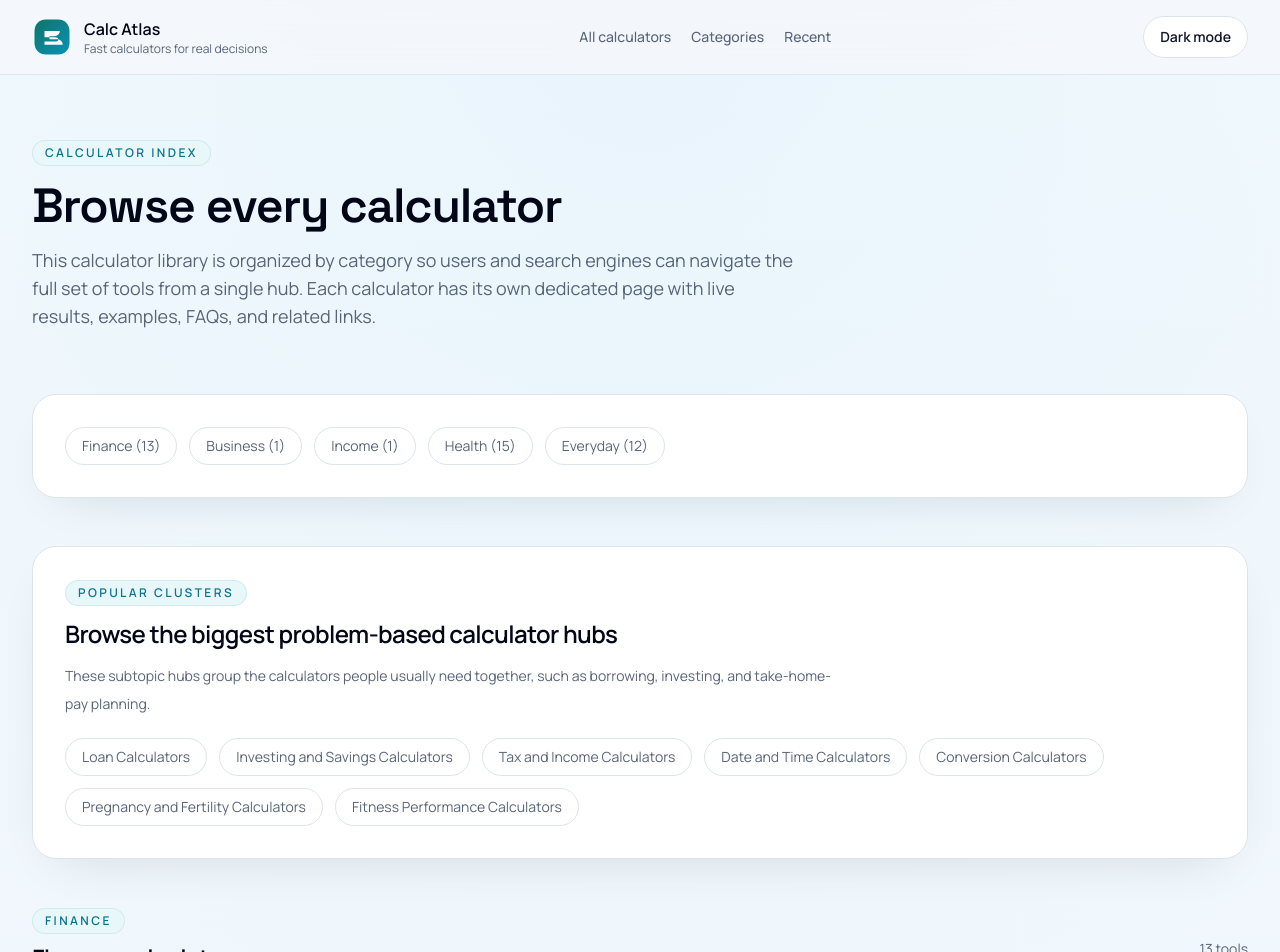
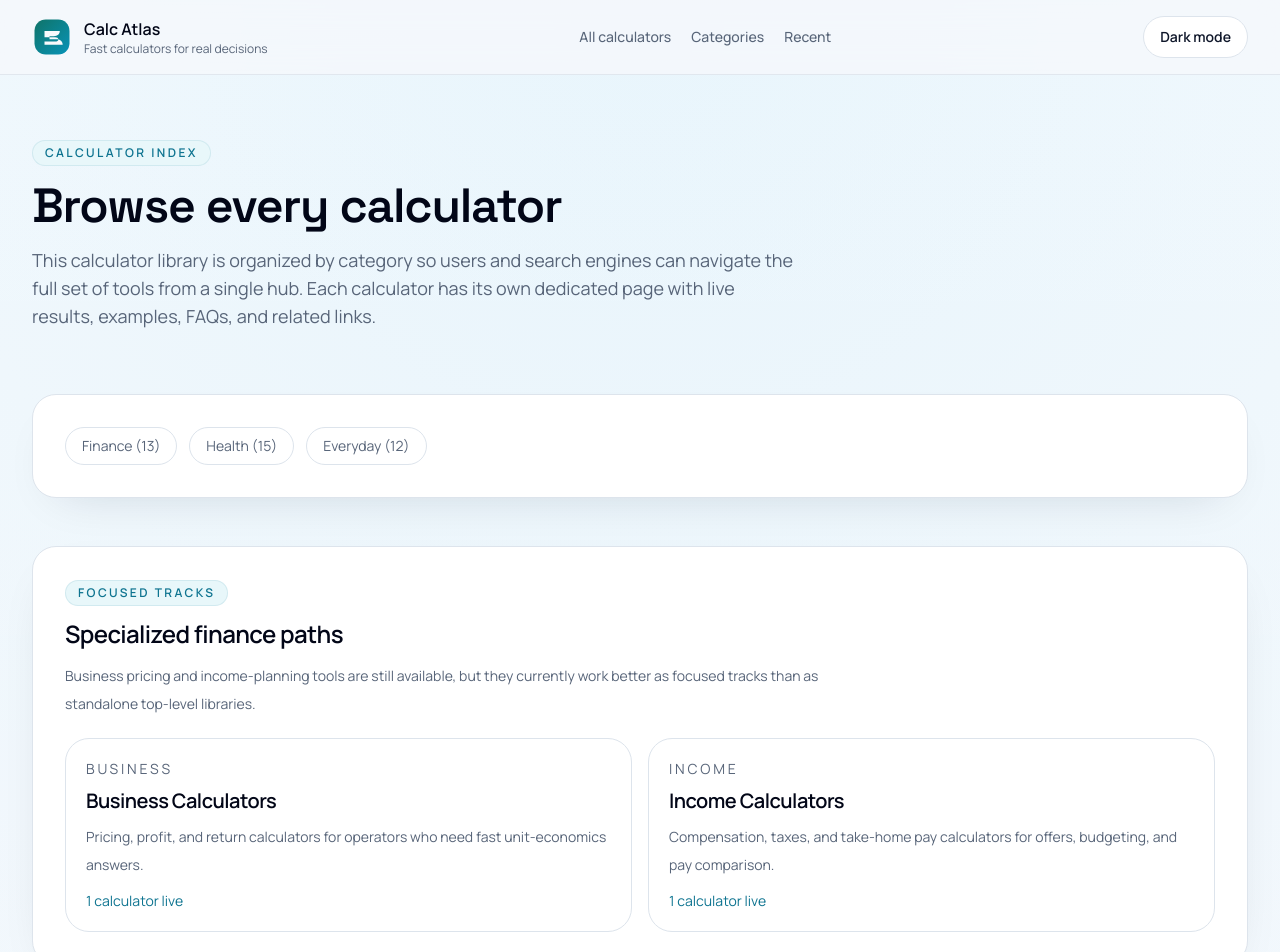
Before and after one commit to engjsmercedes/calcatlas, a Next.js app: page /calculators in a window 1280 px wide. Shown: the top 952 px of the page. Built offline with nearby package versions, Linux system fonts and the light colour scheme; no server answers.

Commit message:
Reframe category navigation around core clusters

```diff
--- a/app/calculators/page.tsx
+++ b/app/calculators/page.tsx
@@ -3,11 +3,19 @@ import Link from "next/link";
 
 import { CalculatorCard } from "@/components/calculator-card";
 import { StructuredData } from "@/components/structured-data";
-import { calculatorCategories, calculatorCategoryDetails, calculators } from "@/data/calculators";
+import { calculatorCategoryDetails, calculators } from "@/data/calculators";
 import { subtopicHubs } from "@/data/subtopic-hubs";
 import { createCalculatorIndexSchemas, createMetadata } from "@/lib/seo";
 
-const groupedCalculators = calculatorCategories.map((category) => ({
+const primaryCategories = ["Finance", "Health", "Everyday"] as const;
+
+const groupedCalculators = primaryCategories.map((category) => ({
+  category,
+  details: calculatorCategoryDetails[category],
+  items: calculators.filter((calculator) => calculator.category === category)
+}));
+
+const specializedTracks = (["Business", "Income"] as const).map((category) => ({
   category,
   details: calculatorCategoryDetails[category],
   items: calculators.filter((calculator) => calculator.category === category)
@@ -16,7 +24,7 @@ const groupedCalculators = calculatorCategories.map((category) => ({
 export const metadata: Metadata = createMetadata({
   title: "All Calculators",
   description:
-    "Browse every calculator on Calc Atlas across finance, business, income, health, and everyday categories.",
+    "Browse every calculator on Calc Atlas across finance, health, and everyday categories, plus focused business and income tracks.",
   path: "/calculators",
   keywords: ["all calculators", "calculator index", "finance calculators", "health calculators"]
 });
@@ -44,6 +52,27 @@ export default function CalculatorsPage() {
                 className="rounded-full border border-border px-4 py-2 text-sm text-muted transition hover:border-accent hover:text-accent"
               >
                 {category} ({items.length})
+              </Link>
+            ))}
+          </div>
+        </div>
+      </section>
+      <section className="page-shell pb-8 md:pb-12">
+        <div className="surface p-6 md:p-8">
+          <div className="space-y-3">
+            <span className="section-label">Focused tracks</span>
+            <h2 className="text-2xl font-semibold">Specialized finance paths</h2>
+            <p className="max-w-3xl text-sm leading-7 text-muted">
+              Business pricing and income-planning tools are still available, but they currently work better as focused tracks than as standalone top-level libraries.
+            </p>
+          </div>
+          <div className="mt-5 grid gap-4 md:grid-cols-2">
+            {specializedTracks.map(({ category, details, items }) => (
+              <Link key={category} href={`/${details.slug}`} className="rounded-3xl border border-border p-5 transition hover:border-accent">
+                <p className="text-sm uppercase tracking-[0.2em] text-muted">{category}</p>
+                <h3 className="mt-2 text-xl font-semibold">{details.title}</h3>
+                <p className="mt-2 text-sm leading-7 text-muted">{details.shortDescription}</p>
+                <p className="mt-3 text-sm text-accent">{items.length} calculator{items.length === 1 ? "" : "s"} live</p>
               </Link>
             ))}
           </div>
--- a/app/page.tsx
+++ b/app/page.tsx
@@ -5,12 +5,20 @@ import { CalculatorCard } from "@/components/calculator-card";
 import { HomeSearch } from "@/components/home/home-search";
 import { RecentlyUsed } from "@/components/home/recently-used";
 import { StructuredData } from "@/components/structured-data";
-import { calculatorCategories, calculatorCategoryDetails, calculators } from "@/data/calculators";
+import { calculatorCategoryDetails, calculators } from "@/data/calculators";
 import { subtopicHubs } from "@/data/subtopic-hubs";
 import { createMetadata } from "@/lib/seo";
 import { siteConfig } from "@/lib/site";
 
-const groupedCalculators = calculatorCategories.map((category) => ({
+const primaryCategories = ["Finance", "Health", "Everyday"] as const;
+
+const groupedCalculators = primaryCategories.map((category) => ({
+  category,
+  details: calculatorCategoryDetails[category],
+  items: calculators.filter((calculator) => calculator.category === category)
+}));
+
+const specializedTracks = (["Business", "Income"] as const).map((category) => ({
   category,
   details: calculatorCategoryDetails[category],
   items: calculators.filter((calculator) => calculator.category === category)
@@ -111,9 +119,9 @@ export default function HomePage() {
       <section id="categories" className="page-shell pb-16 md:pb-24">
         <div className="mb-8 space-y-3">
           <span className="section-label">Categories</span>
-          <h2 className="font-display text-3xl font-semibold">Finance, business, income, health, and everyday math</h2>
+          <h2 className="font-display text-3xl font-semibold">Finance, health, and everyday calculators</h2>
           <p className="max-w-2xl text-sm leading-7">
-            Calc Atlas groups calculators by the major decision areas people actually search for, making it easier to jump from one answer into the next related tool without losing context.
+            Calc Atlas groups calculators by the broad decision areas people search most often, then breaks finance into more specific business, borrowing, income, and investing tracks.
           </p>
         </div>
         <div className="space-y-12">
@@ -141,6 +149,25 @@ export default function HomePage() {
             </div>
           ))}
         </div>
+        <div className="mt-12 space-y-5">
+          <div className="space-y-2">
+            <span className="section-label">Finance subtracks</span>
+            <h3 className="text-2xl font-semibold">Business and income paths</h3>
+            <p className="max-w-2xl text-sm leading-7 text-muted">
+              These are smaller focused tracks inside the broader finance cluster, so they stay easy to find without pretending they are full standalone libraries yet.
+            </p>
+          </div>
+          <div className="grid gap-6 md:grid-cols-2">
+            {specializedTracks.map(({ category, details, items }) => (
+              <Link key={category} href={`/${details.slug}`} className="surface p-6 transition hover:border-accent">
+                <p className="text-sm uppercase tracking-[0.2em] text-muted">{category}</p>
+                <h4 className="mt-2 text-xl font-semibold">{details.title}</h4>
+                <p className="mt-2 text-sm leading-7 text-muted">{details.shortDescription}</p>
+                <p className="mt-3 text-sm text-accent">{items.length} calculator{items.length === 1 ? "" : "s"} live</p>
+              </Link>
+            ))}
+          </div>
+        </div>
       </section>
     </>
   );
```
